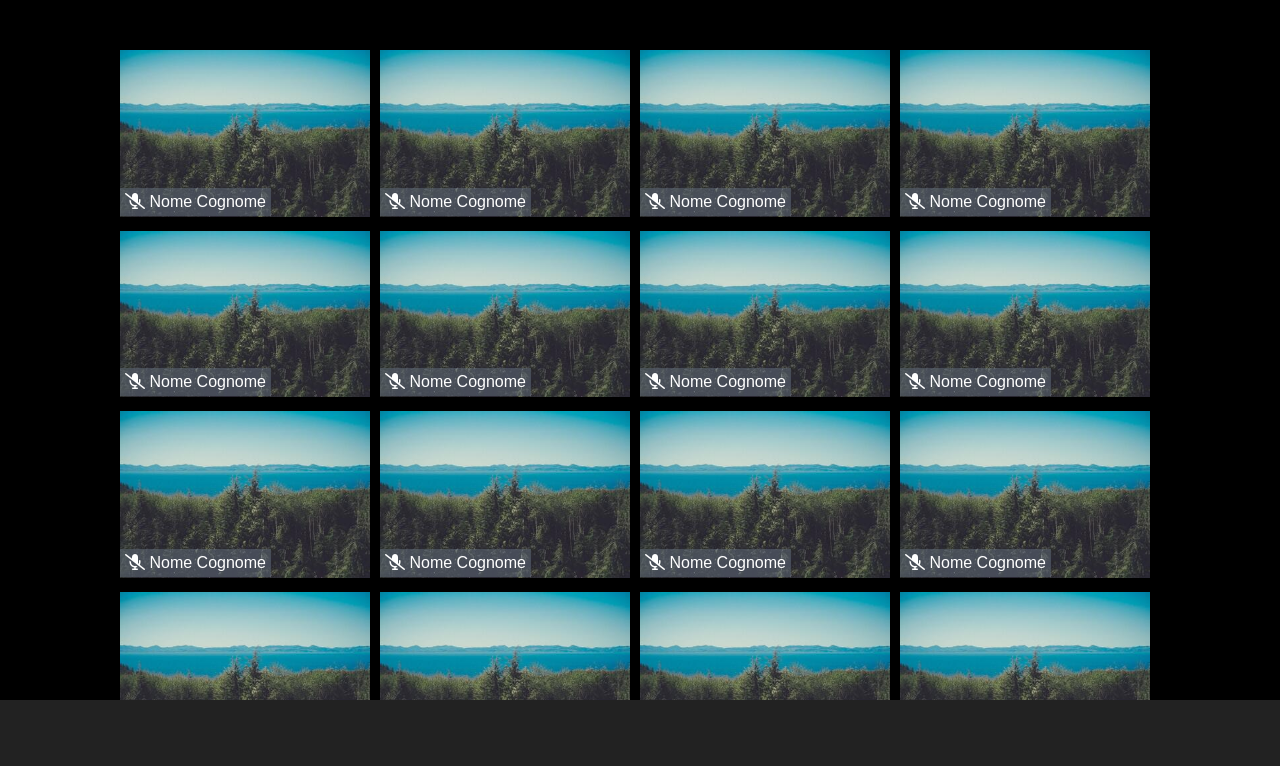
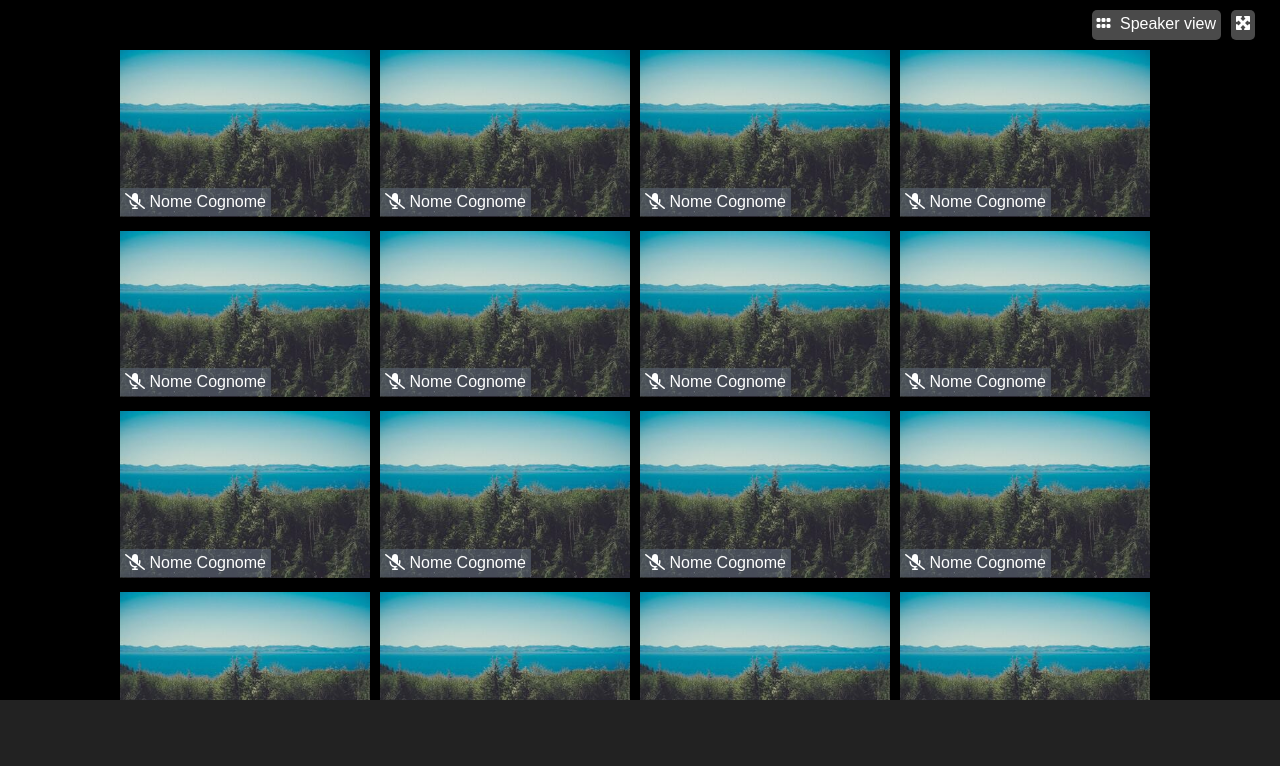
Before and after one commit to MatTheoo89/html-css-zoom, a plain HTML site: page index.html in a window 1280 px wide. Drawn offline with Linux system fonts and the light colour scheme.

Commit message:
[add] btn header

```diff
--- a/assets/css/style.css
+++ b/assets/css/style.css
@@ -64,7 +64,7 @@ img{
 
 .btn{
     border: none;
-    padding: 5px 10px;
+    padding: 5px 5px;
     text-align: center;
     text-decoration: none;
     display: inline-block;
@@ -91,6 +91,20 @@ header{
 
 /*  /HEADER  */
 
+.nav-menu{
+    margin-left: auto;
+    padding-right: 20px; /*So che è sbagliato ma attaccato a dx non mi piace*/
+    color: white;
+}
+
+.nav-menu .btn{
+    background-color: #4A4A4A;
+    border-radius: 5px;
+}
+
+.nav-menu i.fa-grip{
+    margin-right: 5px;
+}
 
 /*  NAVBAR  */
 
--- a/index.html
+++ b/index.html
@@ -12,7 +12,18 @@
 
 <!-- HEADER -->
 
-    <header>
+    <header class="d-flex">
+
+        <div class="nav-menu d-flex">
+            <div class="btn">
+                <i class="fa-solid fa-grip"></i>
+                <span>Speaker view</span>
+            </div>
+
+            <div class="btn">
+                <i class="fa-solid fa-maximize"></i>
+            </div>
+        </div>
 
     </header>
 
```
